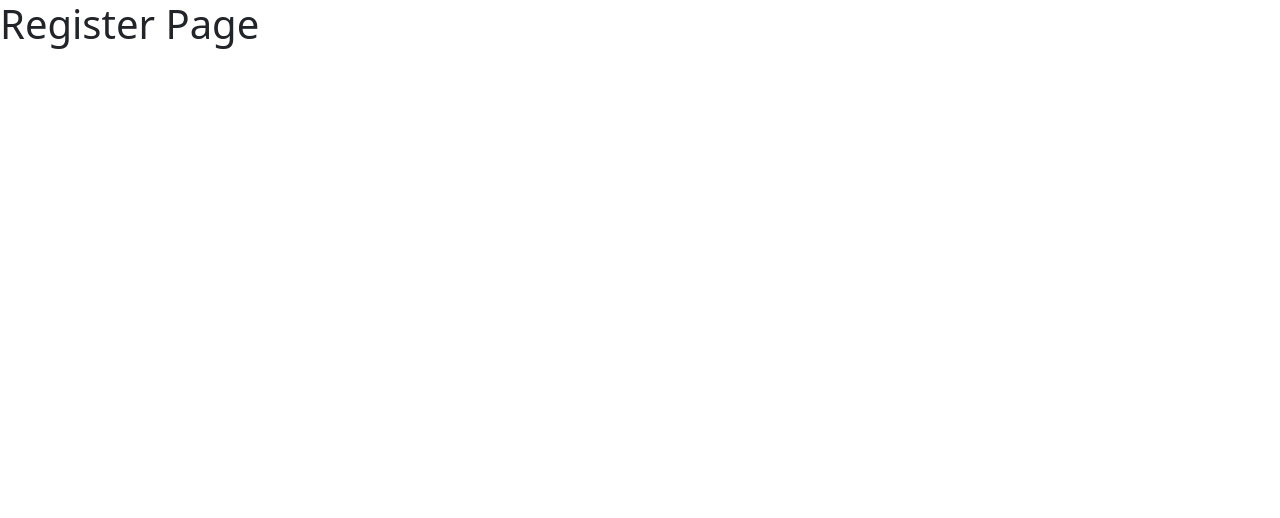
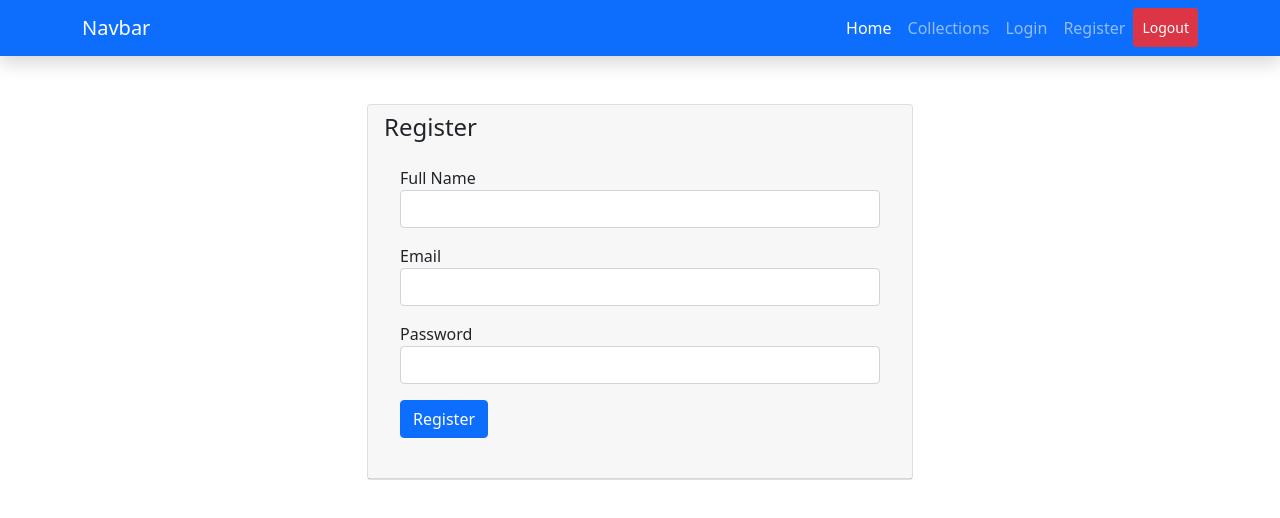
Before and after one commit to strayfox0325/React-Laravel-Ecommerce, a React (Create React App) app: page /register in a window 1280 px wide. Shown: the top 518 px of the page. Built offline with nearby package versions, Linux system fonts and the light colour scheme.

Commit message:
navbar/register/login form/authentication

```diff
--- a/package.json
+++ b/package.json
@@ -6,12 +6,14 @@
     "@testing-library/jest-dom": "^5.16.1",
     "@testing-library/react": "^12.1.2",
     "@testing-library/user-event": "^13.5.0",
+    "axios": "^0.24.0",
     "bootstrap": "^5.1.3",
     "react": "^17.0.2",
     "react-bootstrap": "^2.1.0",
     "react-dom": "^17.0.2",
     "react-router-dom": "^5.2.0",
     "react-scripts": "5.0.0",
+    "sweetalert": "^2.1.2",
     "web-vitals": "^2.1.2"
   },
   "scripts": {
--- a/src/App.js
+++ b/src/App.js
@@ -5,7 +5,12 @@ import MasterLayout from './layouts/admin/MasterLayout';
 import Home from './components/front/Home';
 import Login from './components/front/Auth/Login';
 import Register from './components/front/Auth/Register';
+import axios from 'axios';
 
+axios.defaults.baseURL="http://localhost:8000/"
+axios.defaults.headers.post['Accept']='application/json';
+axios.defaults.headers.post['Content-Type']='application/json';
+axios.defaults.withCredentials=true;
 
 function App() {
   return (
--- a/src/components/front/Auth/Login.js
+++ b/src/components/front/Auth/Login.js
@@ -1,10 +1,83 @@
-import React from 'react';
+import React, { useState } from "react";
+import Navbar from "../../../layouts/front/Navbar";
+import axios from "axios";
+import swal from "sweetalert";
+import { useHistory } from "react-router-dom";
 
-function Login(){
-    return(
-        <div>
-            <h1>Login Page</h1>
+function Login() {
+  const history = useHistory();
+  const [loginInput, setLogin] = useState({
+    email: "",
+    password: "",
+    //error_list:[],
+  });
+  const handleInput = (e) => {
+    e.persist();
+    setLogin({ ...loginInput, [e.target.name]: e.target.value });
+  };
+
+  const loginSubmit = (e) => {
+    e.preventDefault();
+
+    const data = {
+      email: loginInput.email,
+      password: loginInput.password,
+    };
+    axios.get("/sanctum/csrf-cookie").then((response) => {
+      axios.post(`api/login`, data).then((res) => {
+        localStorage.setItem("auth_token", res.data.token);
+        localStorage.setItem("auth_name", res.data.username);
+        swal("Success", "Login Successful", "success");
+        history.push("/");
+      });
+    });
+  };
+  return (
+    <div>
+      <Navbar />
+      <div className="container py-5">
+        <div className="row justify-content-center">
+          <div className="col-md-6">
+            <div className="card">
+              <div className="card-header">
+                <h4>Login</h4>
+                <div className="card-body">
+                  <form onSubmit={loginSubmit}>
+                    <div className="form-group mb-3">
+                      <label>Email</label>
+                      <input
+                        type="email"
+                        name="email"
+                        onChange={handleInput}
+                        value={loginInput.email}
+                        className="form-control"
+                      />
+                      {/* <span>{loginInput.error_list.email}</span> */}
+                    </div>
+                    <div className="form-group mb-3">
+                      <label>Password</label>
+                      <input
+                        type="password"
+                        name="password"
+                        onChange={handleInput}
+                        value={loginInput.password}
+                        className="form-control"
+                      />
+                      {/* <span>{loginInput.error_list.password}</span> */}
+                    </div>
+                    <div className="form-group mb-3">
+                      <button type="submit" className="btn btn-primary">
+                        Login
+                      </button>
+                    </div>
+                  </form>
+                </div>
+              </div>
+            </div>
+          </div>
         </div>
-    );
+      </div>
+    </div>
+  );
 }
 export default Login;
--- a/src/components/front/Auth/Register.js
+++ b/src/components/front/Auth/Register.js
@@ -1,10 +1,102 @@
-import React from 'react';
+import axios from "axios";
+import React, { useState } from "react";
+import Navbar from "../../../layouts/front/Navbar";
+import swal from 'sweetalert';
+import { useHistory } from "react-router-dom";
 
-function Register(){
-    return(
-        <div>
-            <h1>Register Page</h1>
+
+
+function Register() {
+
+const history=useHistory();
+  const [registerInput, setRegister] = useState({
+    name: "",
+    email: "",
+    password: "",
+    //error_list:[],
+  });
+
+  const handleInput = (e) => {
+    e.persist();
+    setRegister({ ...registerInput, [e.target.name]: e.target.value });
+  };
+
+  const registerSubmit = (e) => {
+    e.preventDefault();
+
+    const data = {
+      name: registerInput.name,
+      email: registerInput.email,
+      password: registerInput.password,
+    }
+
+    axios.get("/sanctum/csrf-cookie").then(response => {
+      axios.post(`/api/register`, data).then(res => {
+            localStorage.setItem('auth_token',res.data.token);
+            localStorage.setItem('auth_name',res.data.username);
+            swal("Success","Successfully Registered","success");
+            history.push('/');
+      });
+
+    });
+  }
+  return (
+    <div>
+      <Navbar />
+      <div className="container py-5">
+        <div className="row justify-content-center">
+          <div className="col-md-6">
+            <div className="card">
+              <div className="card-header">
+                <h4>Register</h4>
+                <div className="card-body">
+                  <form onSubmit={registerSubmit}>
+                    <div className="form-group mb-3">
+                      <label>Full Name</label>
+                      <input
+                        type="text"
+                        name="name"
+                        onChange={handleInput}
+                        value={registerInput.name}
+                        className="form-control"
+                      />
+                      {/* <span>{registerInput.error_list.name}</span> */}
+                    </div>
+                    <div className="form-group mb-3">
+                      <label>Email</label>
+                      <input
+                        type="email"
+                        name="email"
+                        onChange={handleInput}
+                        value={registerInput.email}
+                        className="form-control"
+                      />
+                      {/* <span>{registerInput.error_list.email}</span> */}
+                    </div>
+                    <div className="form-group mb-3">
+                      <label>Password</label>
+                      <input
+                        type="password"
+                        name="password"
+                        onChange={handleInput}
+                        value={registerInput.password}
+                        className="form-control"
+                      />
+                      {/* <span>{registerInput.error_list.password}</span> */}
+                    </div>
+                    <div className="form-group mb-3">
+                      <button type="submit" className="btn btn-primary">
+                        Register
+                      </button>
+                    </div>
+                  </form>
+                </div>
+              </div>
+            </div>
+          </div>
         </div>
-    );
+      </div>
+    </div>
+  );
 }
 export default Register;
--- a/src/layouts/front/Navbar.js
+++ b/src/layouts/front/Navbar.js
@@ -41,6 +41,11 @@ function Navbar() {
                 Register
               </Link>
             </li>
+            <li className="nav-item">
+              <button type="button" className="nav-link btn btn-danger btn-sm text-white" >
+                Logout
+              </button>
+            </li>
           </ul>
         </div>
       </div>
```
Also changed, not shown: src/components/front/Home.js (+9 -11 lines), 1 other file (tests, documents, lock files or other folders).
